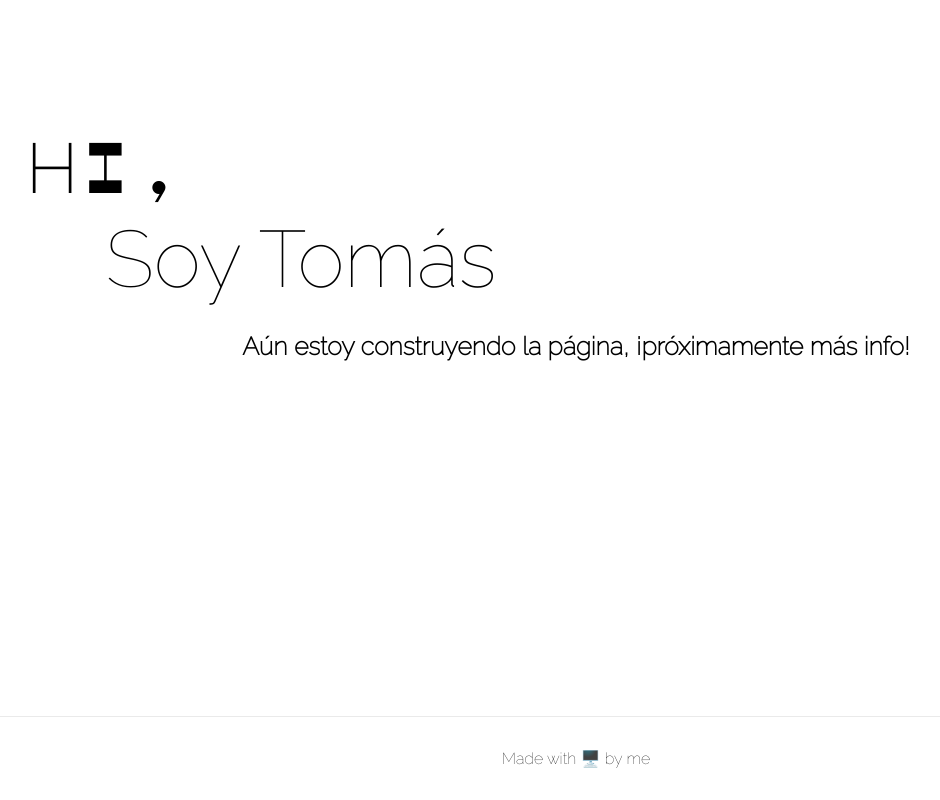
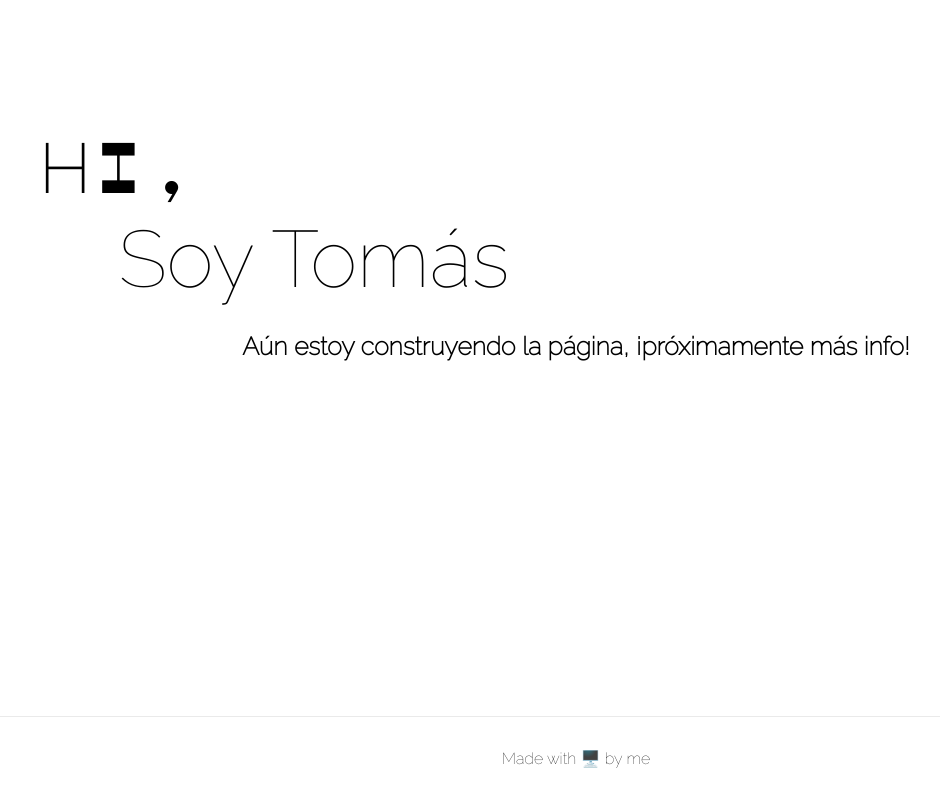
Before and after one commit to taltrui/tomasaltrui-web-nextjs, a Next.js app: page / in a window 1280 px wide. Shown: the whole page, without its empty margins (64-1004 px from the left). Built offline with nearby package versions, Linux system fonts and the light colour scheme.

Commit message:
chore: trigger hook

```diff
--- a/styles/Home.module.scss
+++ b/styles/Home.module.scss
@@ -6,7 +6,7 @@
 }
 
 .main {
-  padding: 10% 7%;
+  padding: 10% 8%;
   align-items: center;
   justify-content: center;
   display: flex;
```
